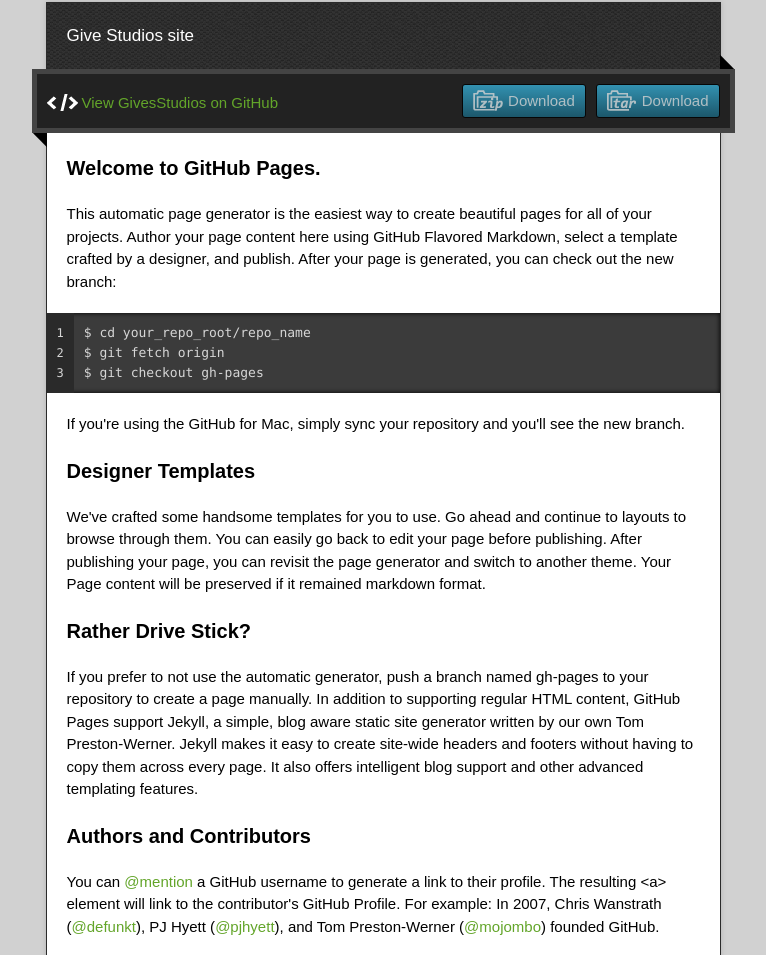
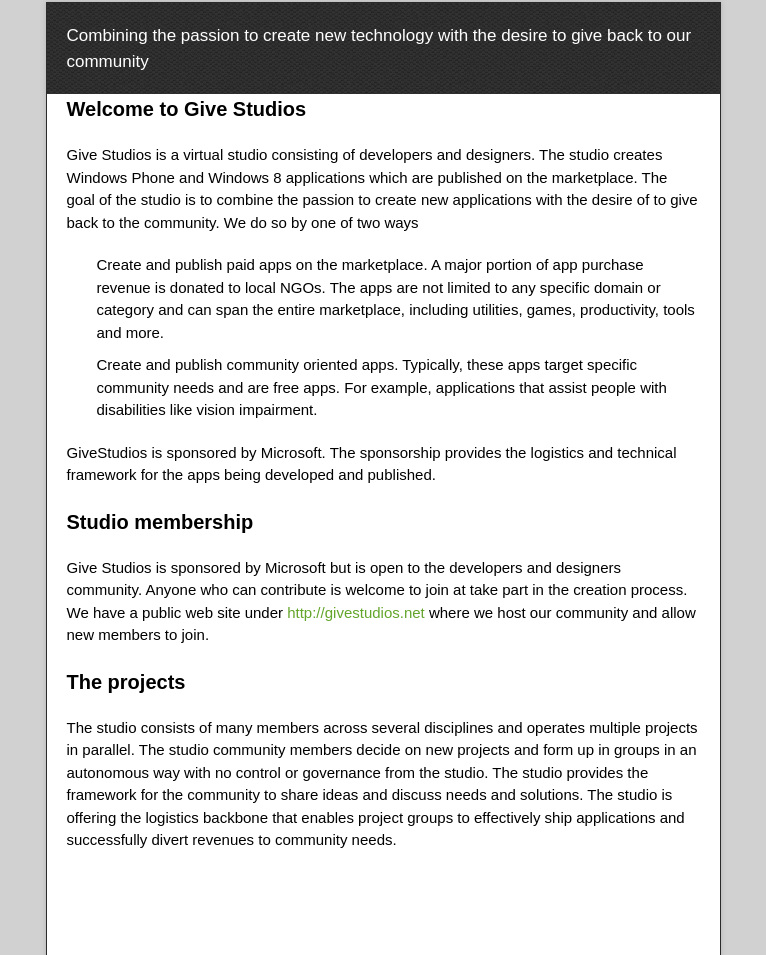
Before and after one commit to GiveStudios/GiveStudios, a plain HTML site: page index.html in a window 1280 px wide. Shown: the part 128-1083 px from the top of the page, without its empty margins (257-1023 px from the left). Drawn offline with nearby package versions, Linux system fonts and the light colour scheme.

Commit message:
Update index.html
m.

```diff
--- a/index.html
+++ b/index.html
@@ -11,76 +11,42 @@
   <script type="text/javascript" src="https://ajax.googleapis.com/ajax/libs/jquery/1.7.1/jquery.min.js"></script>
   <script type="text/javascript" src="javascripts/script.js"></script>
 
-  <title>GivesStudios</title>
-  <meta name="description" content="Test desc">
+  <title>Gives Studios</title>
+  <meta name="description" content="Give Studios site">
 
   <meta name="viewport" content="width=device-width,initial-scale=1">
 
 </head>
-
 <body>
-
-  <div class="wrapper">
+<div class="wrapper">
     <header>
-      <h1 class="title">GivesStudios</h1>
+      <h1 class="title">Give Studios</h1>
     </header>
     <div id="container">
-      <p class="tagline">Give Studios site</p>
+      <p class="tagline">Combining the passion to create new technology with the desire to give back to our community</p>
       <div id="main" role="main">
-        <div class="download-bar">
-        <div class="inner">
-          <a href="https://github.com/GiveStudios/GiveStudios/tarball/master" class="download-button tar"><span>Download</span></a>
-          <a href="https://github.com/GiveStudios/GiveStudios/zipball/master" class="download-button zip"><span>Download</span></a>
-          <a href="https://github.com/GiveStudios/GiveStudios" class="code">View GivesStudios on GitHub</a>
-        </div>
-        <span class="blc"></span><span class="trc"></span>
-        </div>
         <article class="markdown-body">
-          <h3>Welcome to GitHub Pages.</h3>
 
-<p>This automatic page generator is the easiest way to create beautiful pages for all of your projects. Author your page content here using GitHub Flavored Markdown, select a template crafted by a designer, and publish. After your page is generated, you can check out the new branch:</p>
-
-<pre><code>$ cd your_repo_root/repo_name
-$ git fetch origin
-$ git checkout gh-pages
-</code></pre>
-
-<p>If you're using the GitHub for Mac, simply sync your repository and you'll see the new branch.</p>
-
-<h3>Designer Templates</h3>
-
-<p>We've crafted some handsome templates for you to use. Go ahead and continue to layouts to browse through them. You can easily go back to edit your page before publishing. After publishing your page, you can revisit the page generator and switch to another theme. Your Page content will be preserved if it remained markdown format.</p>
-
-<h3>Rather Drive Stick?</h3>
-
-<p>If you prefer to not use the automatic generator, push a branch named <code>gh-pages</code> to your repository to create a page manually. In addition to supporting regular HTML content, GitHub Pages support Jekyll, a simple, blog aware static site generator written by our own Tom Preston-Werner. Jekyll makes it easy to create site-wide headers and footers without having to copy them across every page. It also offers intelligent blog support and other advanced templating features.</p>
-
-<h3>Authors and Contributors</h3>
-
-<p>You can <a href="https://github.com/blog/821" class="user-mention">@mention</a> a GitHub username to generate a link to their profile. The resulting <code>&lt;a&gt;</code> element will link to the contributor's GitHub Profile. For example: In 2007, Chris Wanstrath (<a href="https://github.com/defunkt" class="user-mention">@defunkt</a>), PJ Hyett (<a href="https://github.com/pjhyett" class="user-mention">@pjhyett</a>), and Tom Preston-Werner (<a href="https://github.com/mojombo" class="user-mention">@mojombo</a>) founded GitHub.</p>
-
-<h3>Support or Contact</h3>
-
-<p>Having trouble with Pages? Check out the documentation at <a href="http://help.github.com/pages">http://help.github.com/pages</a> or contact <a href="mailto:support@github.com">support@github.com</a> and we’ll help you sort it out.</p>
-        </article>
-      </div>
-    </div>
-    <footer>
-      <div class="owner">
-      <p><a href="https://github.com/GiveStudios" class="avatar"><img src="https://secure.gravatar.com/avatar/d41d8cd98f00b204e9800998ecf8427e?s=30&amp;d=https://a248.e.akamai.net/assets.github.com%2Fimages%2Fgravatars%2Fgravatar-user-420.png" width="48" height="48"/></a> <a href="https://github.com/GiveStudios">GiveStudios</a> maintains <a href="https://github.com/GiveStudios/GiveStudios">GivesStudios</a></p>
+<h3>Welcome to Give Studios</h3>
+<p>Give Studios is a virtual studio consisting of developers and designers. The studio creates Windows Phone and Windows 8 applications which are published on the marketplace.
+The goal of the studio is to combine the passion to create new applications with the desire of to give back to the community. We do so by one of two ways</p>
+<ol>
+<li>Create and publish paid apps on the marketplace. A major portion of app purchase revenue is donated to local NGOs. The apps are not limited to any specific domain or category and can span the entire marketplace, including utilities, games, productivity, tools and more.</li>
+<li>Create and publish community oriented apps. Typically, these apps target specific community needs and are free apps. For example, applications that assist people with disabilities like vision impairment.</li>
+</ol>
+<p>
+GiveStudios is sponsored by Microsoft. The sponsorship provides the logistics and technical framework for the apps being developed and published.
+</p>
 
 
-      </div>
-      <div class="creds">
-        <small>This page generated using <a href="https://pages.github.com/">GitHub Pages</a><br/>theme by <a href="http://twitter.com/jonrohan/">Jon Rohan</a></small>
-      </div>
-    </footer>
-  </div>
-  <div class="current-section">
-    <a href="#top">Scroll to top</a>
-    <a href="https://github.com/GiveStudios/GiveStudios/tarball/master" class="tar">tar</a><a href="https://github.com/GiveStudios/GiveStudios/zipball/master" class="zip">zip</a><a href="" class="code">source code</a>
-    <p class="name"></p>
-  </div>
+<h3>Studio membership</h3>
+
+<p>Give Studios is sponsored by Microsoft but is open to the developers and designers community. Anyone who can contribute is welcome to join at take part in the creation process. We have a public web site under <a href=http://givestudios.net>http://givestudios.net</a> where we host our community and allow new members to join.</p>
+
+<h3>The projects</h3>
+<p>
+The studio consists of many members across several disciplines and operates multiple projects in parallel. The studio community members decide on new projects and form up in groups in an autonomous way with no control or governance from the studio. The studio provides the framework for the community to share ideas and discuss needs and solutions. The studio is offering the logistics backbone that enables project groups to effectively ship applications and successfully divert revenues to community needs.
+</p>
 
 
 </body>
```
